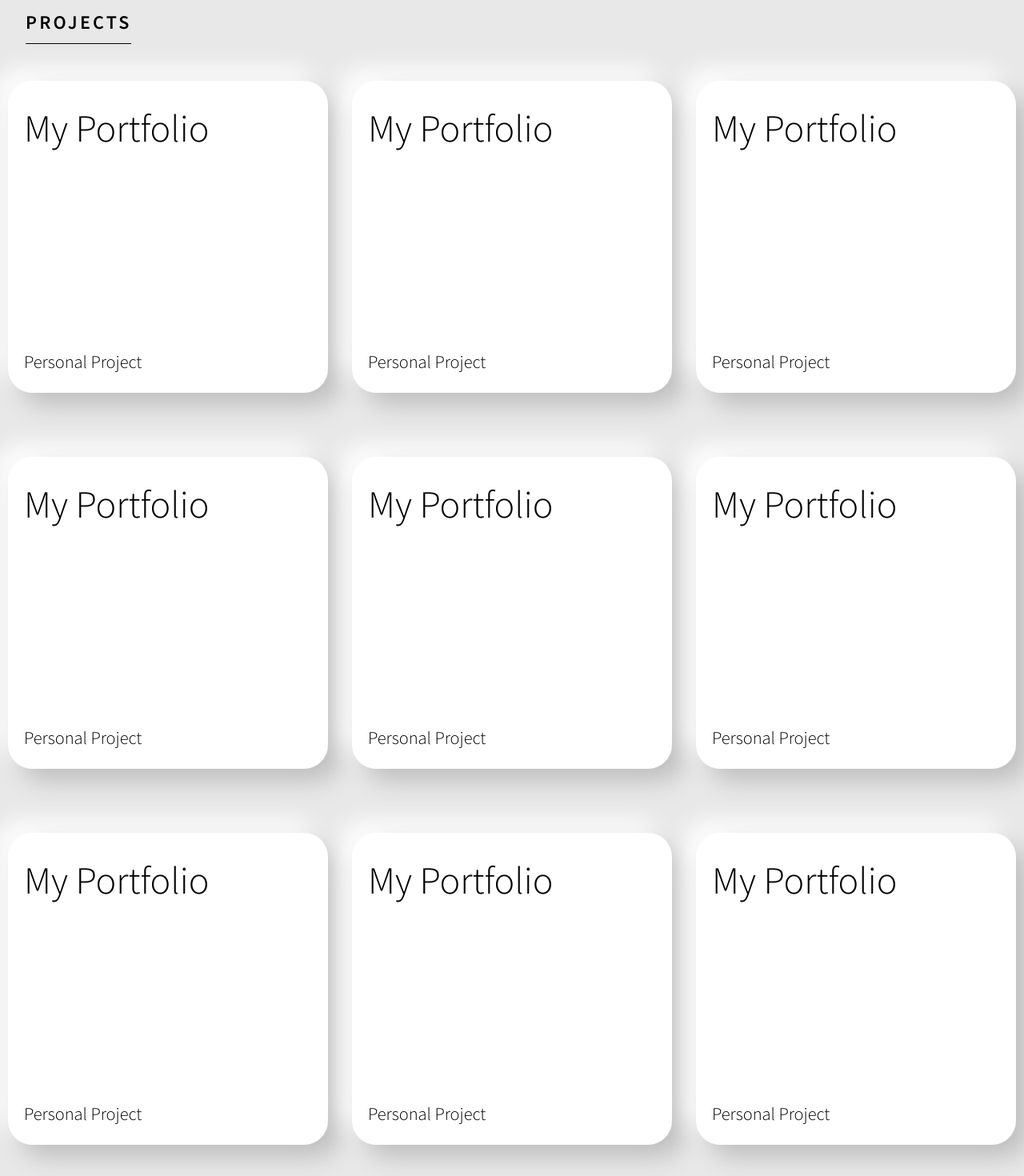
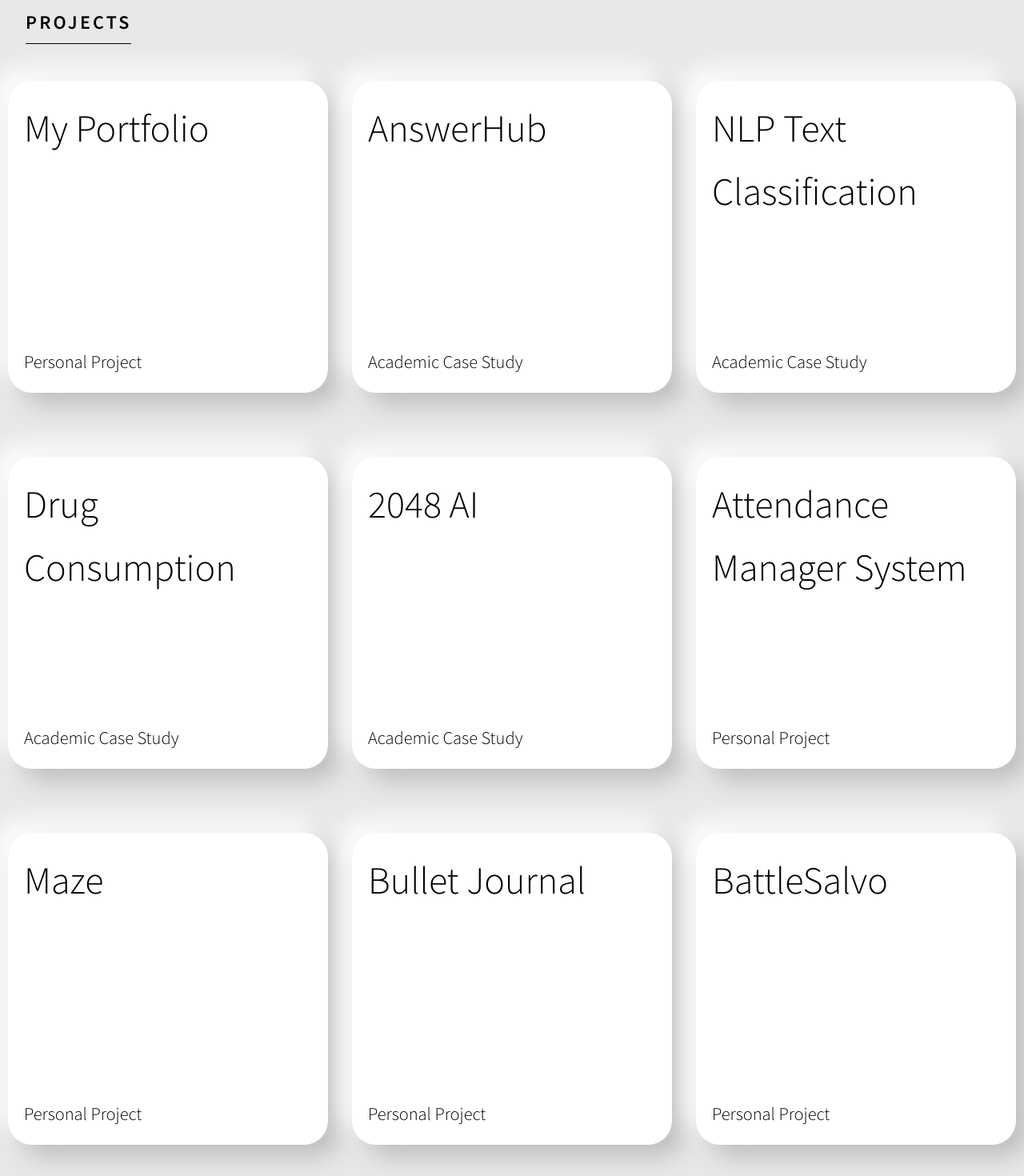
Before and after one commit to jeniichee/personal-website, a React (Create React App) app: page / in a window 1280 px wide. Shown: the part 840-2310 px from the top of the page at 80% size. Built offline with nearby package versions, Linux system fonts and the light colour scheme; a web font is replaced by a local one.

Commit message:
project card fronts

```diff
--- a/src/components/Portfolio/Portfolio.css
+++ b/src/components/Portfolio/Portfolio.css
@@ -46,9 +46,11 @@
   transition: opacity 0.3s ease;
   padding: 20px;
   box-sizing: border-box;
-  font-size: 1.4rem;
+  font-size: 1.5rem;
+  font-weight: bolder;
   background: rgba(0, 0, 0, 0.3);
   color: white;
+  text-align: center;
 }
 
 .card .back {
--- a/src/components/Portfolio/Portfolio.js
+++ b/src/components/Portfolio/Portfolio.js
@@ -12,40 +12,55 @@ const Portfolio = () => {
             <span className="front-title">My Portfolio</span>
             <span>Personal Project</span>
           </span>
-          <span className="back">Still in works!</span>
+          <span className="back">
+            This website! Coded using React, HTML, CSS, and JavaScript. I've
+            integrated a few design choices I've learned from Fundamentals of
+            Software Engineering, and I'm hoping to add more features in the
+            near future. Still have soo many more ideas to try for this project!
+          </span>
         </div>
 
         {/* Fake Stack OverFlow */}
         <div className="card">
           <span className="front">
-            <span className="front-title">My Portfolio</span>
-            <span>Personal Project</span>
+            <span className="front-title">AnswerHub</span>
+            <span>Academic Case Study</span>
           </span>
-          <span className="back">Still in works!</span>
+          <span className="back">
+
+          </span>
         </div>
 
         {/* NLP Text Classification */}
         <div className="card">
           <span className="front">
-            <span className="front-title">My Portfolio</span>
-            <span>Personal Project</span>
+            <span className="front-title">NLP Text Classification</span>
+            <span>Academic Case Study</span>
           </span>
-          <span className="back">Still in works!</span>
+          <span className="back"></span>
         </div>
 
         {/* Drug Consumption Project */}
         <div className="card">
           <span className="front">
-            <span className="front-title">My Portfolio</span>
-            <span>Personal Project</span>
+            <span className="front-title">Drug Consumption</span>
+            <span>Academic Case Study</span>
           </span>
-          <span className="back">Still in works!</span>
+          <span className="back"></span>
         </div>
 
-        {/*  */}
+        {/* 2048 AI */}
         <div className="card">
           <span className="front">
-            <span className="front-title">My Portfolio</span>
+            <span className="front-title">2048 AI</span>
+            <span>Academic Case Study</span>
+          </span>
+          <span className="back"></span>
+        </div>
+
+        <div className="card">
+          <span className="front">
+            <span className="front-title">Attendance Manager System</span>
             <span>Personal Project</span>
           </span>
           <span className="back">Still in works!</span>
@@ -53,7 +68,7 @@ const Portfolio = () => {
 
         <div className="card">
           <span className="front">
-            <span className="front-title">My Portfolio</span>
+            <span className="front-title">Maze</span>
             <span>Personal Project</span>
           </span>
           <span className="back">Still in works!</span>
@@ -61,7 +76,7 @@ const Portfolio = () => {
 
         <div className="card">
           <span className="front">
-            <span className="front-title">My Portfolio</span>
+            <span className="front-title">Bullet Journal</span>
             <span>Personal Project</span>
           </span>
           <span className="back">Still in works!</span>
@@ -69,15 +84,7 @@ const Portfolio = () => {
 
         <div className="card">
           <span className="front">
-            <span className="front-title">My Portfolio</span>
-            <span>Personal Project</span>
-          </span>
-          <span className="back">Still in works!</span>
-        </div>
-
-        <div className="card">
-          <span className="front">
-            <span className="front-title">My Portfolio</span>
+            <span className="front-title">BattleSalvo</span>
             <span>Personal Project</span>
           </span>
           <span className="back">Still in works!</span>
```
